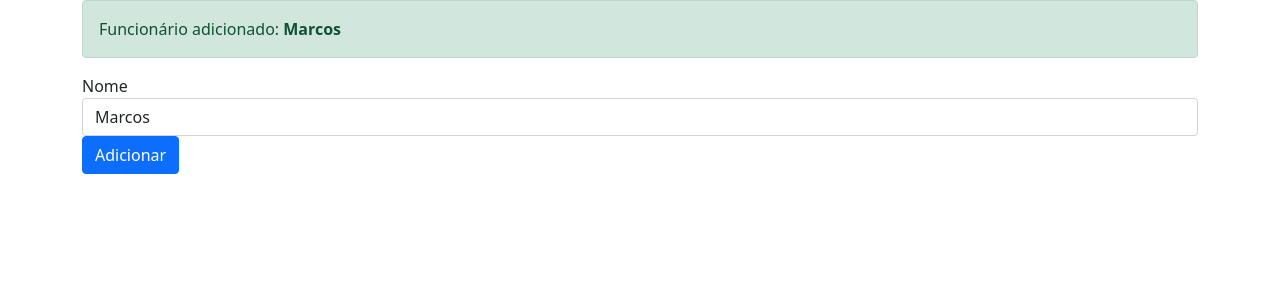
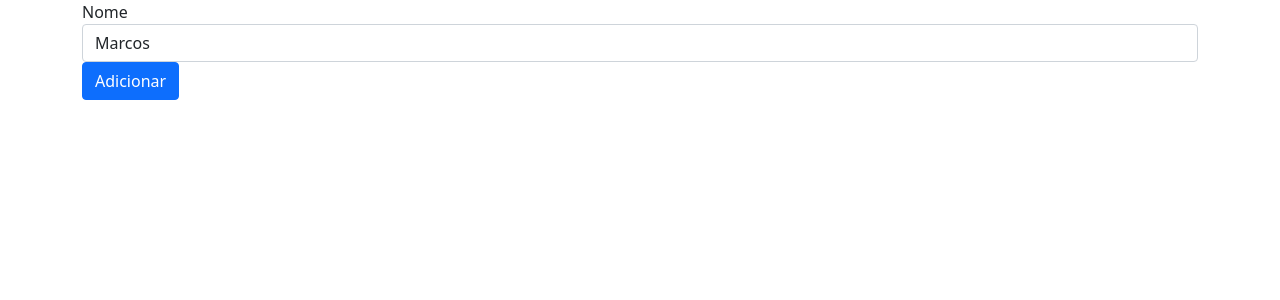
Before and after one commit to marcosviniciusam90/my-first-angular-project, an Angular app: page / in a window 1280 px wide. Shown: the top 300 px of the page. Built offline with nearby package versions, Linux system fonts and the light colour scheme.

Commit message:
Diretiva estrutural -> *ngIf

```diff
--- a/src/app/app.component.html
+++ b/src/app/app.component.html
@@ -1,11 +1,12 @@
 <div class="container">
-    <div class="alert alert-success" role="alert">
+    <div class="alert alert-success" role="alert" *ngIf="adicionado">
         Funcionário adicionado: <strong>{{nome}}</strong>
     </div>
 
     <div class="form-group">
         <label>Nome</label>
-        <input type="text" class="form-control" [(ngModel)]="nome">
+        <input type="text" class="form-control" [(ngModel)]="nome"
+            (focus)="adicionado = false">
     </div>
 
     <button type="button" class="btn btn-primary"
--- a/src/app/app.component.ts
+++ b/src/app/app.component.ts
@@ -7,11 +7,10 @@ import { Component } from '@angular/core';
 })
 export class AppComponent  {
   nome = 'Marcos';
+  adicionado = false;
 
   adicionar() {
     console.log(`Adicionando ${this.nome}`);
-
-    const numero = Math.round(Math.random() * 100);
-    this.nome = 'João ' + numero;
+    this.adicionado = true;
   }
 }
```
